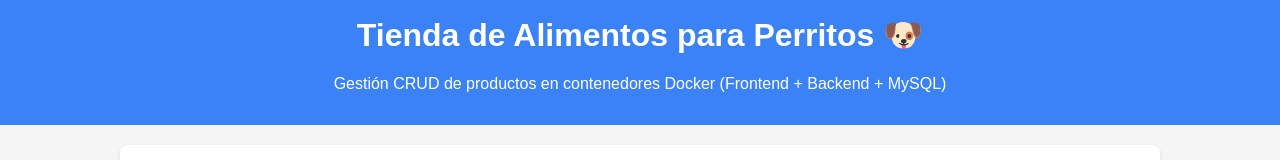
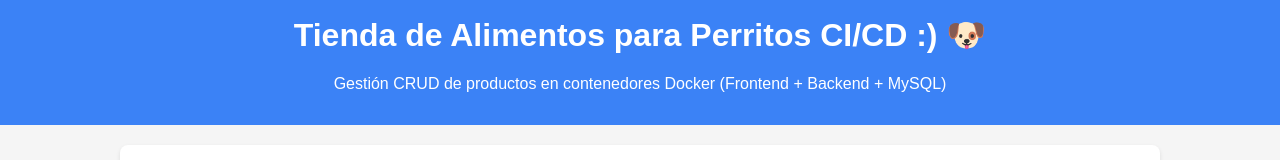
Before and after one commit to sergiomcl/tienda-perritos-cicd, a plain HTML site: page frontend/index.html in a window 1280 px wide. Shown: the top 160 px of the page. Drawn offline with Linux system fonts and the light colour scheme; no server answers.

Commit message:
prueba pipeline 3 frontend

```diff
--- a/frontend/index.html
+++ b/frontend/index.html
@@ -2,7 +2,7 @@
 <html lang="es">
 <head>
   <meta charset="UTF-8" />
-  <title>Tieeeeenda de Alimentos para Perritos &#128054;</title>
+  <title>Tienda de Alimentos para Perritos &#128054;</title>
   <meta name="viewport" content="width=device-width, initial-scale=1.0" />
   <style>
     body {
@@ -94,7 +94,7 @@
 </head>
 <body>
   <header>
-    <h1>Tienda de Alimentos para Perritos &#128054;</h1>
+    <h1>Tienda de Alimentos para Perritos CI/CD :) &#128054;</h1>
     <p>Gestión CRUD de productos en contenedores Docker (Frontend + Backend + MySQL)</p>
   </header>
   <main>
```
